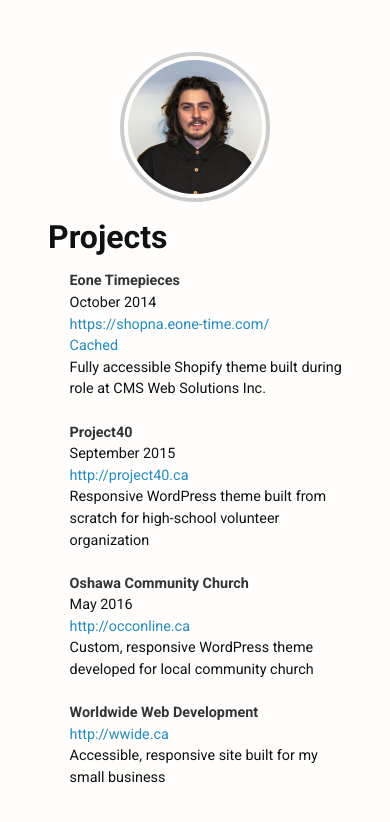
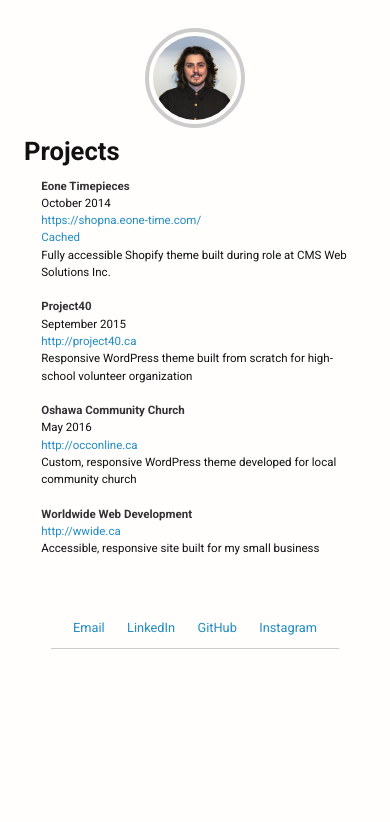
Before and after one commit to mmatthews/mmatthews.github.io, a website: page projects.html in a window 390 px wide. Drawn offline with Linux system fonts and the light colour scheme.

Commit message:
Adds responsive styling

```diff
--- a/projects.html
+++ b/projects.html
@@ -43,7 +43,14 @@
       </p>
 
     </main>
-    <!--<footer>email - linkedin - github - insta</footer>-->
+
+    <div class="soc-links">
+      <a href="mailto:mark@wwide.ca" class="email">Email</a>
+      <a href="https://ca.linkedin.com/in/markmatthewsweb" class="linkedin">LinkedIn</a>
+      <a href="https://github.com/mmatthews" class="github">GitHub</a>
+      <a href="https://www.instagram.com/silverbased/" class="insta">Instagram</a>
+    </div>
+
 </div>
 </body>
 </html>
--- a/scss/style.scss
+++ b/scss/style.scss
@@ -7,7 +7,6 @@
 
 $red:   #A5001F;
 $blue:   #39A6DE;
-
 
 * {
   -moz-box-sizing: border-box;
@@ -72,17 +71,6 @@
   //height: 100vh;
 }
 
-/*
-body:before{
-  content: '';
-  display: inline-block;
-  height: 100%;
-  vertical-align: middle;
-  margin-right: -0.25em;
-}
-*/
-
-
 body > div{
   margin: 3em;
   text-align: center;
@@ -123,7 +111,13 @@
 }
 
 .soc-links{
-  padding: 0.75em 1em;
+  padding: 1em 1em;
+  //border-top: 1px solid #CCC;
+  border-bottom: 1px solid #CCC;
+  display: inline-block;
+  margin-top: 2.5em;
+
+
   a{
     padding: 0.25em 0.75em;
     border-radius: 2px;
@@ -203,3 +197,42 @@
 
 footer{
 }
+
+
+@media screen and (max-width: 640px){
+
+
+  body{
+    padding: 0.5em;
+
+    > div{
+      margin: 1em;
+    }
+  }
+
+
+  header{
+
+    a{
+      img{
+        max-width: 100px;
+        margin-bottom: 0;
+      }
+    }
+
+    h1{
+      font-size: 250%;
+    }
+  }
+
+  main{
+    margin: 4.5em 1em;
+    font-size: 80%;
+  }
+
+
+  .soc-links{
+    font-size: 80%;
+  }
+
+}
```
Also changed, not shown: index.html (+8 -20 lines), css/style.css, 1 other file.
